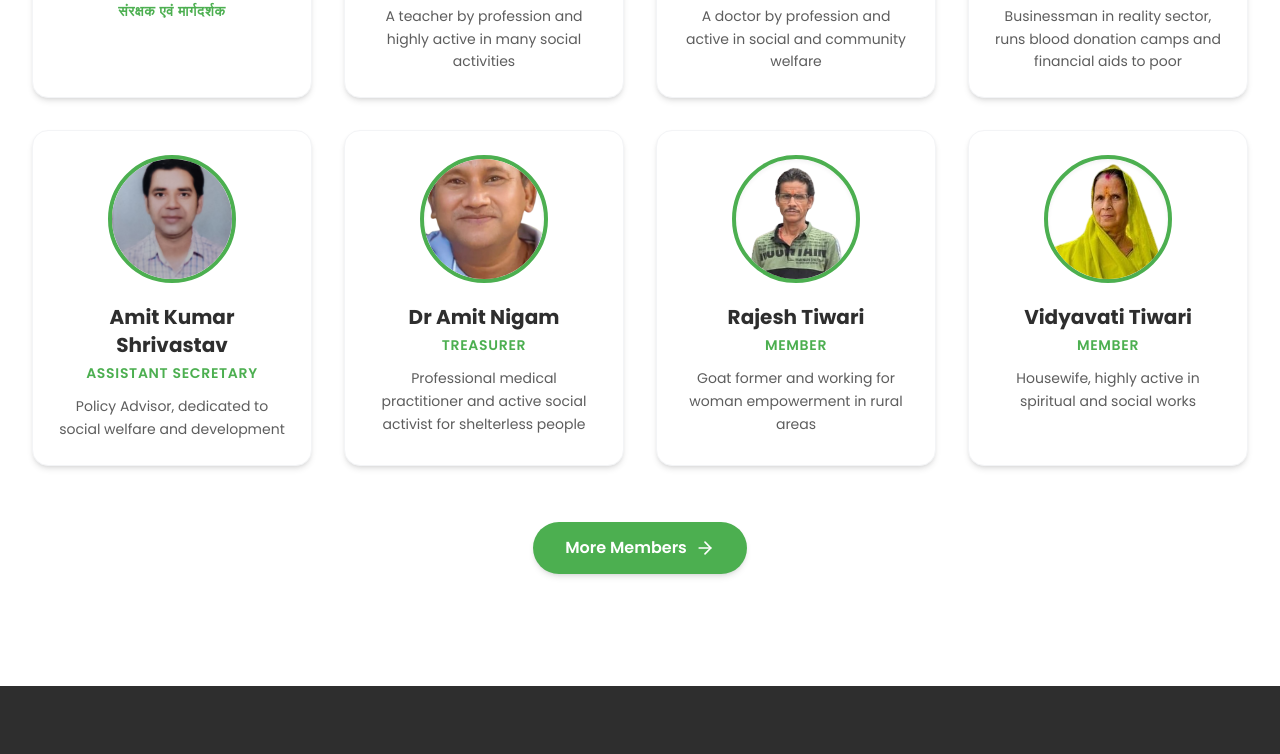
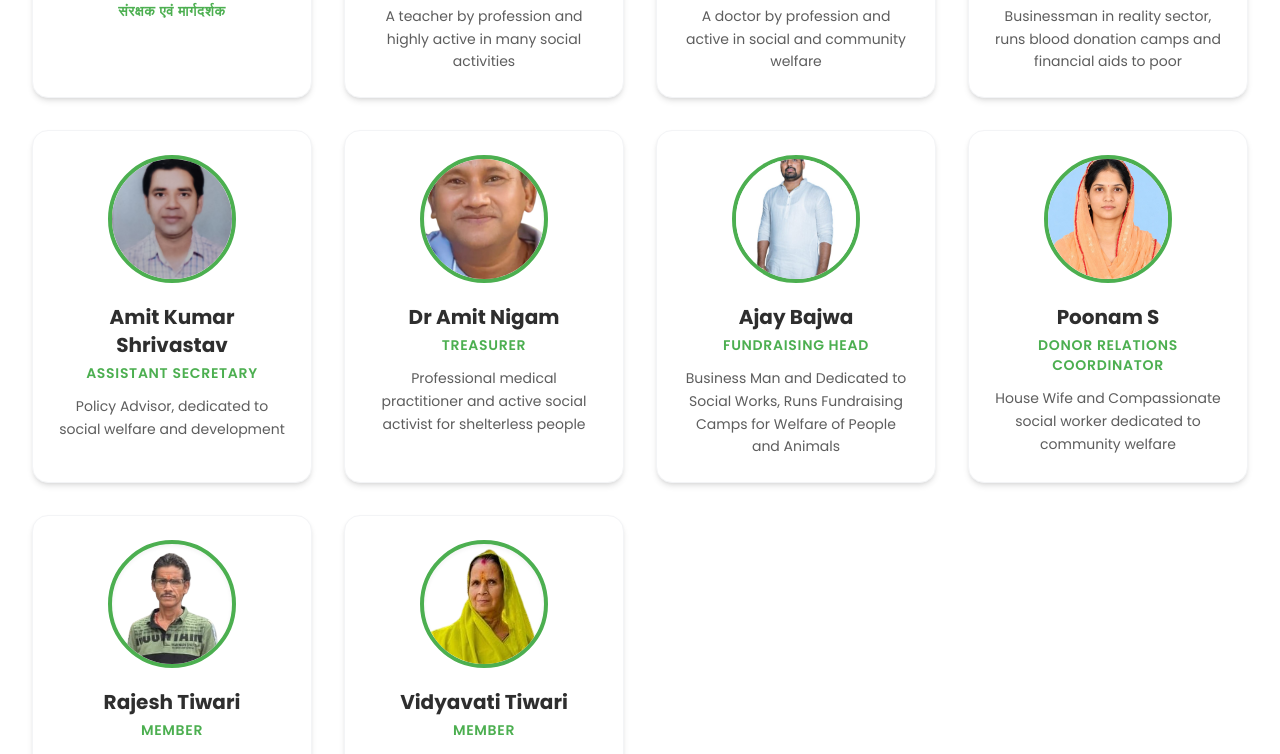
Before and after one commit to premadhu-gau-seva/Premadhu.org, a Next.js app: page / in a window 1280 px wide. Shown: the part 5920-6674 px from the top of the page. Built offline with nearby package versions, Linux system fonts and the light colour scheme; no server answers.

Commit message:
feat: update core members

```diff
--- a/components/Team.tsx
+++ b/components/Team.tsx
@@ -38,6 +38,18 @@ export default function Team() {
       role: "Treasurer",
       bio: "Professional medical practitioner and active social activist for shelterless people",
       image: "/Amit.jpeg",
+    },
+    {
+      name: "Ajay Bajwa",
+      role: "Fundraising Head",
+      bio: "Business Man and Dedicated to Social Works, Runs Fundraising Camps for Welfare of People and Animals",
+      image: "/Ajay Bajwa.jpeg",
+    },
+    {
+      name: "Poonam S",
+      role: "Donor Relations Coordinator",
+      bio: "House Wife and Compassionate social worker dedicated to community welfare",
+      image: "/Poonam.jpeg",
     },
     {
       name: "Rajesh Tiwari",
--- a/scripts/seed.ts
+++ b/scripts/seed.ts
@@ -68,29 +68,39 @@ async function seed() {
         sort_order: 5,
       },
       {
+        name: "Ajay Bajwa",
+        designation: "Fundraising Head",
+        sort_order: 6,
+      },
+      {
+        name: "Poonam S",
+        designation: "Donor Relations Coordinator",
+        sort_order: 7,
+      },
+      {
         name: "Rajesh Tiwari",
         designation: "Member",
-        sort_order: 6,
+        sort_order: 8,
       },
       {
         name: "Vidyavati Tiwari",
         designation: "Member",
-        sort_order: 7,
+        sort_order: 9,
       },
       {
         name: "Ramesh Sharma",
         designation: "Volunteer Coordinator",
-        sort_order: 8,
+        sort_order: 10,
       },
       {
         name: "Sunita Patel",
         designation: "Gau Seva Volunteer",
-        sort_order: 9,
+        sort_order: 11,
       },
       {
         name: "Anil Kumar",
         designation: "Animal Health Associate",
-        sort_order: 10,
+        sort_order: 12,
       },
     ];
 
```
Also changed, not shown: public/Ajay Bajwa.jpeg (added), public/Poonam.jpeg (added).
